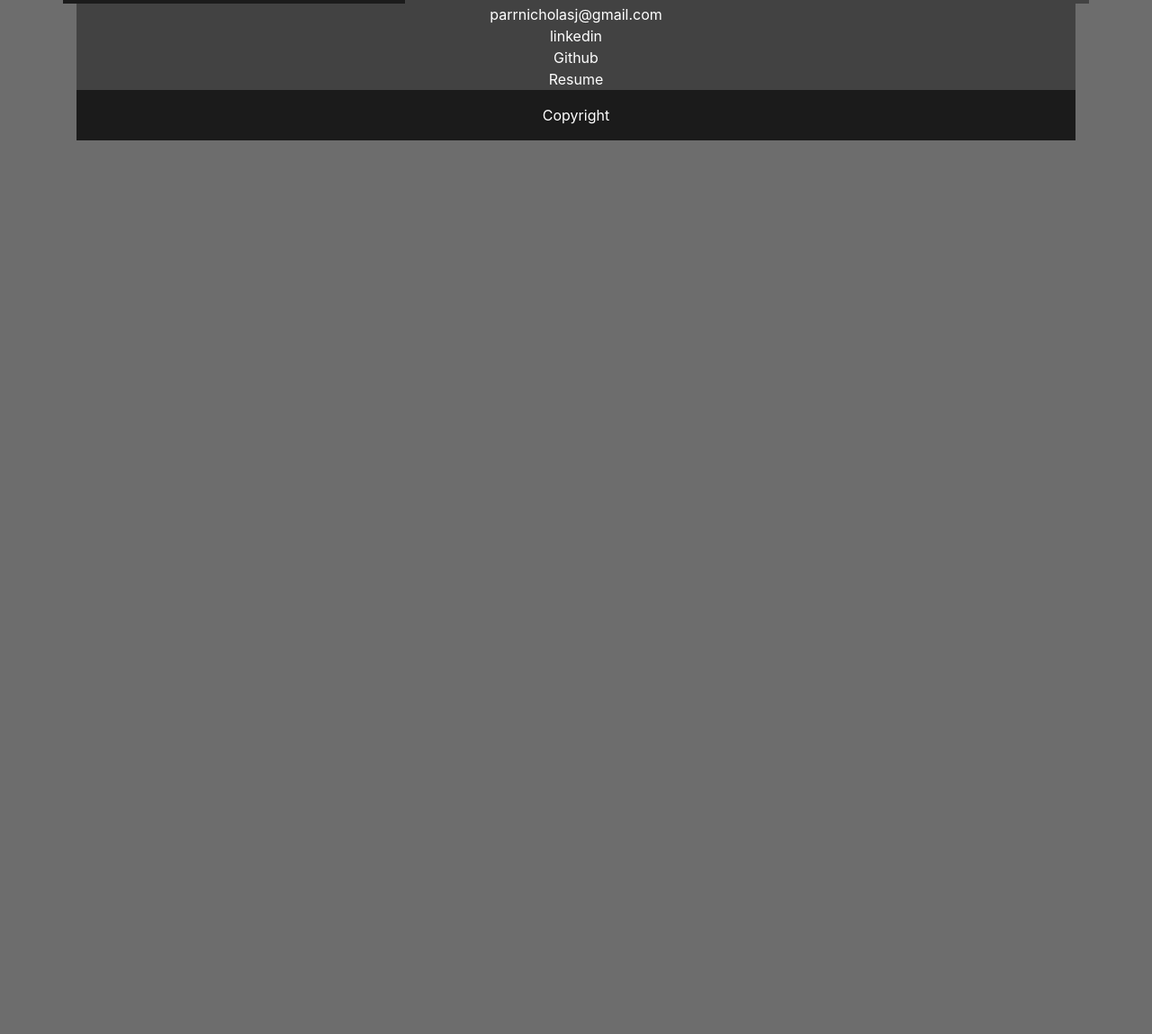
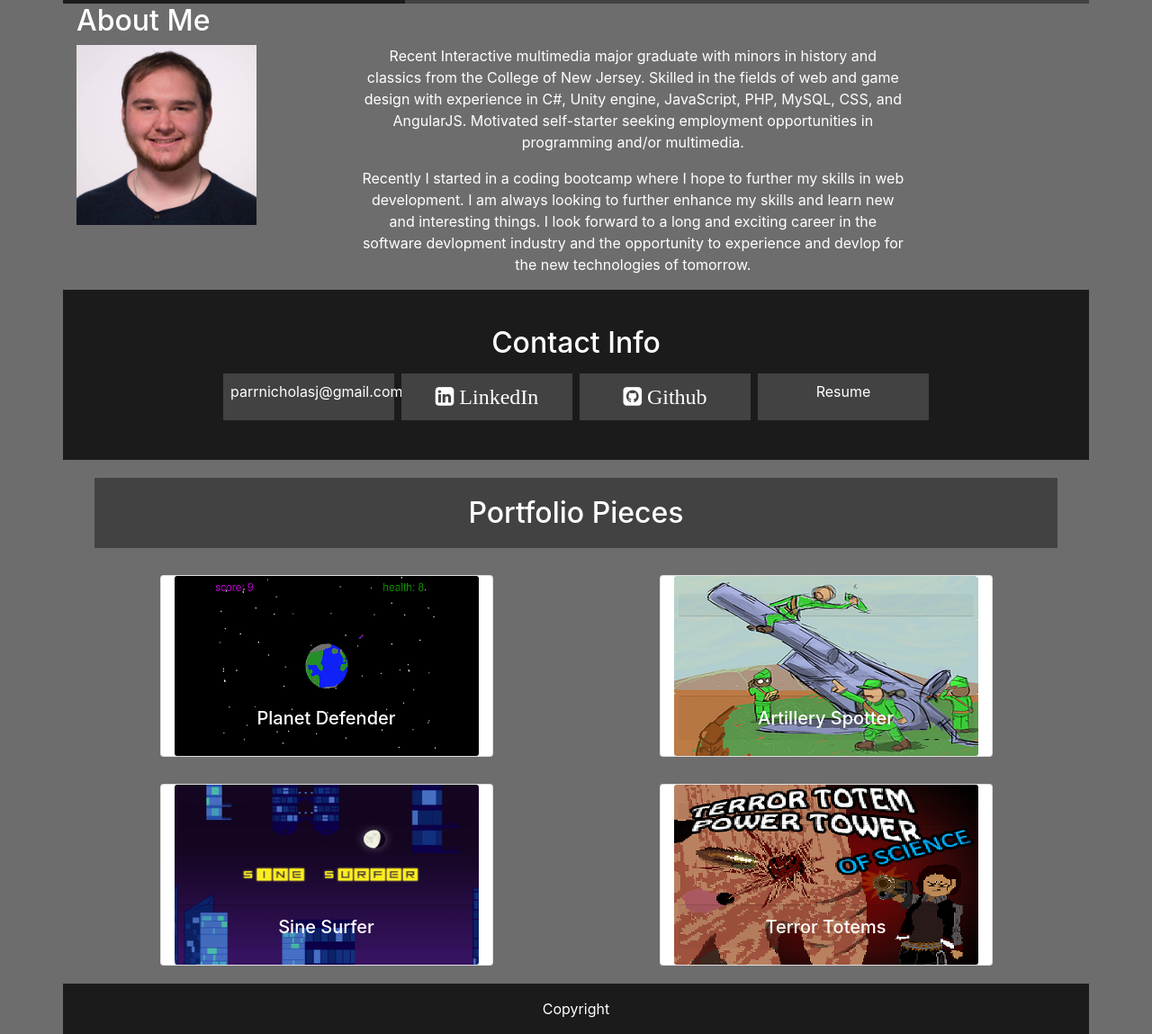
Before and after one commit to parrnicholasj/Bootstrap-Portfolio, a plain HTML site: page contact.html in a window 1280 px wide. Shown: the part 52-1201 px from the top of the page at 90% size. Before the commit the page ends 800 px from the top, so only its background shows below. Drawn offline with nearby package versions, Linux system fonts and the light colour scheme.

Commit message:
refactored on contacts page

```diff
--- a/assets/css/styles.css
+++ b/assets/css/styles.css
@@ -58,7 +58,6 @@ img
 
 margin:10px auto;
 
-
 }
 
 .contacts
@@ -75,3 +74,27 @@ margin:10px auto;
   font-size: 24px;
 
 }
+
+.contactHolder
+{
+  text-align: center;
+  background-color: #1b1b1b;
+  padding: 40px 0;
+
+}
+.contactH2
+{
+
+  margin-top: 0;
+  margin-bottom: 10px;
+
+}
+.centered
+{
+
+  text-align:center;
+  background-color: #424242;
+  padding: 20px;
+  margin: 20px;
+
+}
--- a/contact.html
+++ b/contact.html
@@ -6,7 +6,7 @@
   <meta name="viewport" content="width=device-width, initial-scale=1.0">
   <meta http-equiv="X-UA-Compatible" content="ie=edge">
   <link rel="stylesheet" href="https://cdnjs.cloudflare.com/ajax/libs/twitter-bootstrap/4.3.1/css/bootstrap.min.css">
-  <link rel="stylesheet" href="https://use.fontawesome.com/releases/v5.7.2/css/all.css">
+  <link rel="stylesheet" href="https://cdnjs.cloudflare.com/ajax/libs/font-awesome/4.7.0/css/font-awesome.min.css">
   <link rel="stylesheet" href="assets/css/styles.css">
   <title>Nicholas Parr</title>
 </head>
@@ -41,33 +41,125 @@
 
     </div>
 
-    <div class="contacts">
-      <a  href="mailto:parrnicholasj@gmail.com">parrnicholasj@gmail.com</a>
+    <!-- about section------------------------------------------------------------------------------------------------------>
+
+    <div class="row">
+      <div class="col-12">
+        <h2>About Me</h2>
+      </div>
+      <div class="col-10">
+        <div class="row">
+
+          <!-- got weird overlapping issue when using col-sm instead of md -->
+
+          <div class="col-12 col-md-4">
+            <img class="profile" src="assets/images/profilePic.jpg" alt="Picture of Nicholas Parr"
+              class="img-responsive">
+          </div>
+          <div class="col-12 col-md-8  text-center">
+            <p>Recent Interactive multimedia major graduate with minors in history and classics from the College of New
+              Jersey. Skilled in the fields of web and game design with experience in C#, Unity engine, JavaScript, PHP,
+              MySQL, CSS, and AngularJS. Motivated self-starter seeking employment opportunities in programming and/or
+              multimedia.</p>
+
+            <p>Recently I started in a coding bootcamp where I hope to further my skills in web development. I am always
+              looking to further enhance my skills and learn new and interesting things. I look forward to a long and
+              exciting career in the software devlopment industry and the opportunity to experience and devlop for the
+              new
+              technologies of tomorrow.</p>
+          </div>
+
+        </div>
+      </div>
+
     </div>
 
-    <div class="contacts">
-      <a  href="https://www.linkedin.com/in/nicholas-parr-854b61b7/">linkedin</a>
+    <!-- contactInfo -------------------------------------------------------------------------------------------------------------->
+
+    <div class="row justify-content-center contactHolder">
+      <h2 class="col-12 contactH2">Contact Info</h2>
+      <div class="contacts col-12 col-xl-2 m-1 p-2">
+        <a href="mailto:parrnicholasj@gmail.com">parrnicholasj@gmail.com</a>
+      </div>
+
+      <div class="contacts symbols col-5 col-xl-2 m-1 p-2">
+        <a class="fa fa-linkedin-square" href="https://www.linkedin.com/in/nicholas-parr-854b61b7/"> LinkedIn</a>
+      </div>
+
+      <div class="contacts symbols col-5 col-xl-2 m-1 p-2">
+        <a class="fa fa-github-square" href="https://github.com/parrnicholasj"> Github</a>
+      </div>
+
+      <div class="contacts col-12 col-xl-2 m-1 p-2">
+        <a href="assets/images/Nicholas Parr Resume.pdf">Resume</a>
+      </div>
     </div>
 
-    <div class="contacts">
-      <a  href="https://github.com/parrnicholasj">Github</a>
+    <!-- projects ------------------------------------------------------------------------------------------------------->
+
+    <h2 class="centered">Portfolio Pieces</h2>
+
+    <div class="row text-center center">
+      <div class="card col-10 col-lg-4 center">
+        <img class="card-img" src="assets/images/planetDefender.webp" alt="Planet Defender">
+        <div class="card-img-overlay">
+          <p class="card-header"></p>
+          <p class="card-text"></p>
+          <br><br><br>
+          <h5 class="card-footer">Planet Defender</h5>
+        </div>
+      </div>
+
+
+      <div class="card col-10 col-lg-4 col-xs-10 center">
+        <img class="card-img" src="assets/images/artillery.webp" alt="Artillery Spotter">
+        <div class="card-img-overlay">
+          <p class="card-header"></p>
+          <p class="card-text"></p>
+          <br><br><br>
+          <h5 class="card-footer">Artillery Spotter</h5>
+        </div>
+      </div>
     </div>
 
-    <div class="contacts">
-      <a  href="assets/images/Nicholas Parr Resume.pdf">Resume</a>
+
+    <div class="row text-center center">
+
+      <div class="card col-10 col-lg-4 center">
+        <img class="card-img" src="assets/images/sineSurfer.png" alt="Sine Surfer">
+        <div class="card-img-overlay">
+          <p class="card-header"></p>
+          <p class="card-text"></p>
+          <br><br><br>
+          <h5 class="card-footer">Sine Surfer</h5>
+        </div>
+      </div>
+
+      <div class="card col-10 col-lg-4 center">
+        <img class="card-img" src="assets/images/TTPT.png" alt="Terror Totems">
+        <div class="card-img-overlay">
+          <p class="card-header"></p>
+          <p class="card-text"></p>
+          <br><br><br>
+          <h5 class="card-footer">Terror Totems</h5>
+        </div>
+      </div>
     </div>
+
+    <!-- footer -------------------------------------------------------------------------------------------------------->
 
     <footer class="page-footer font-small blue">
 
-
+      <div class="row">
         <div class=" col-12 footer-copyright text-center py-3 darker">
 
           Copyright
 
         </div>
+      </div>
 
 
-      </footer>
+    </footer>
 
   </div>
 
```
Also changed, not shown: index.html (+6 -2 lines).
